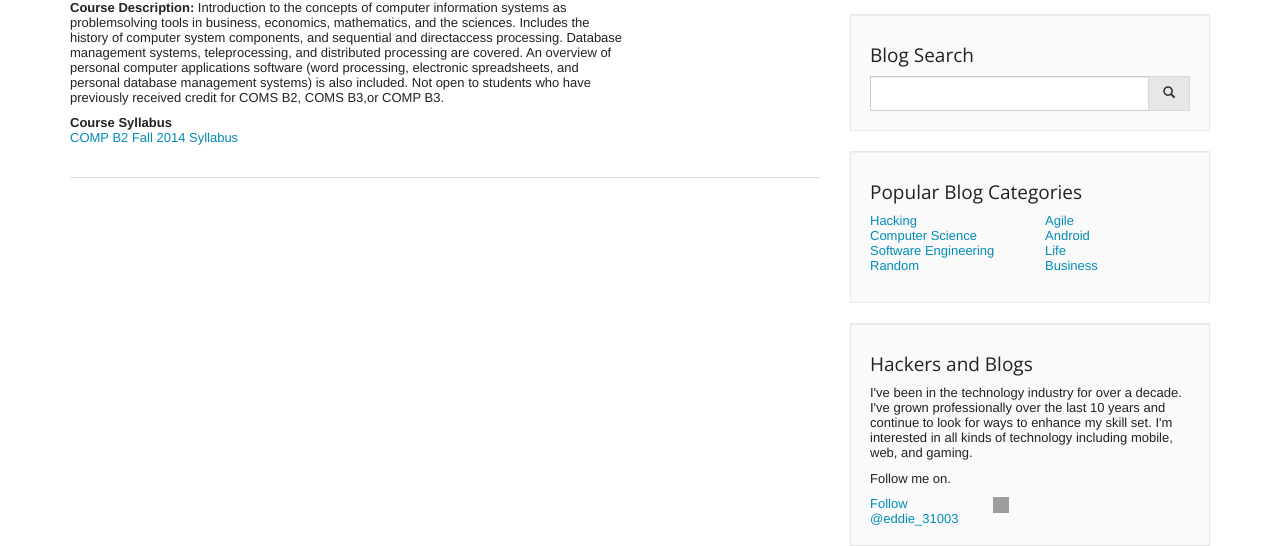
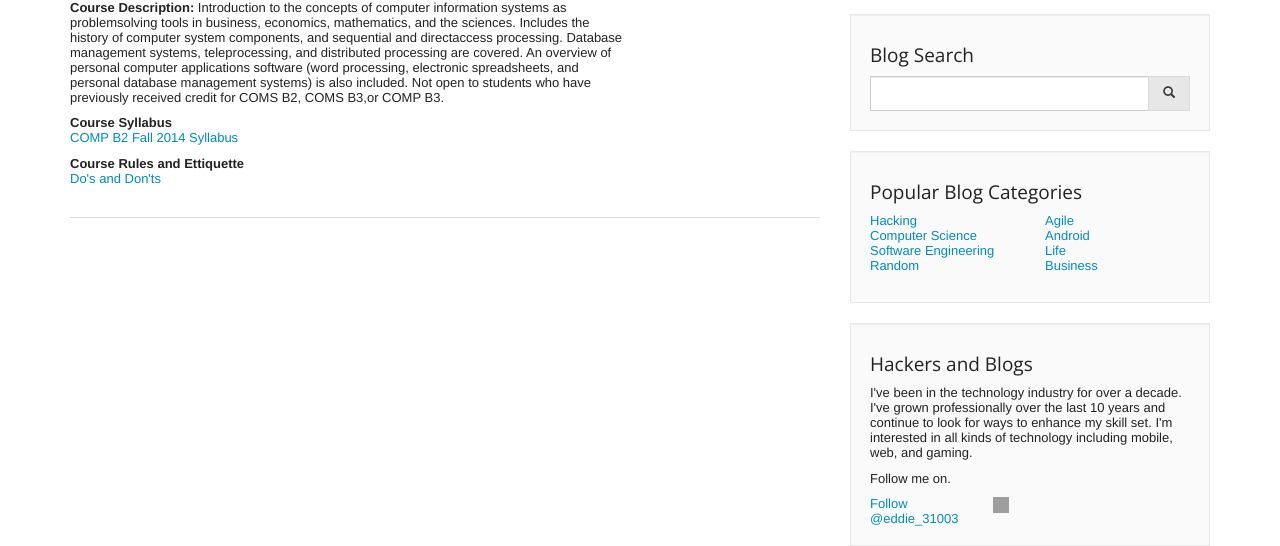
Before and after one commit to erangeljr/eddierangel.com, a Jekyll site: the page built from bc/index.html, in a window 1280 px wide and 900 px high, cut to the strip 354-900 px from the top of the window. Built offline with Jekyll 4.4.1, drawn with Linux system fonts in a browser that asks for light colours; Markdown is read by kramdown in place of the engine named in the settings; comment, search, counter and statistics services are not loaded; grey boxes are pictures that could not be loaded.

Commit message:
Course Rules and Ettiquette

```diff
--- a/_includes/compb2.html
+++ b/_includes/compb2.html
@@ -6,6 +6,8 @@
 		<p><b>Course Description:</b>
 		Introduction to the concepts of computer information systems as problemsolving tools in business, economics, mathematics, and the sciences. Includes the history of computer system components, and sequential and directaccess processing. Database management systems, teleprocessing, and distributed processing are covered. An overview of personal computer applications software (word processing, electronic spreadsheets, and personal database management systems) is also included. Not open to students who have previously received credit for COMS B2, COMS B3,or COMP B3.</p>
 		<p><b>Course Syllabus</b></br><a href="{{ site.url }}/bc/content/COMPB2Fall2014Syllabus.pdf">COMP B2 Fall 2014 Syllabus</a> </p>
+		<p><b>Course Rules and Ettiquette</b></br><a href="{{ site.url }}/bc/content/Class RulesAndEttiquette.pdf">Do's and Don'ts</a> </p>
+
 
 	</div>
 </div>
```
Also changed, not shown: 1 other file.
